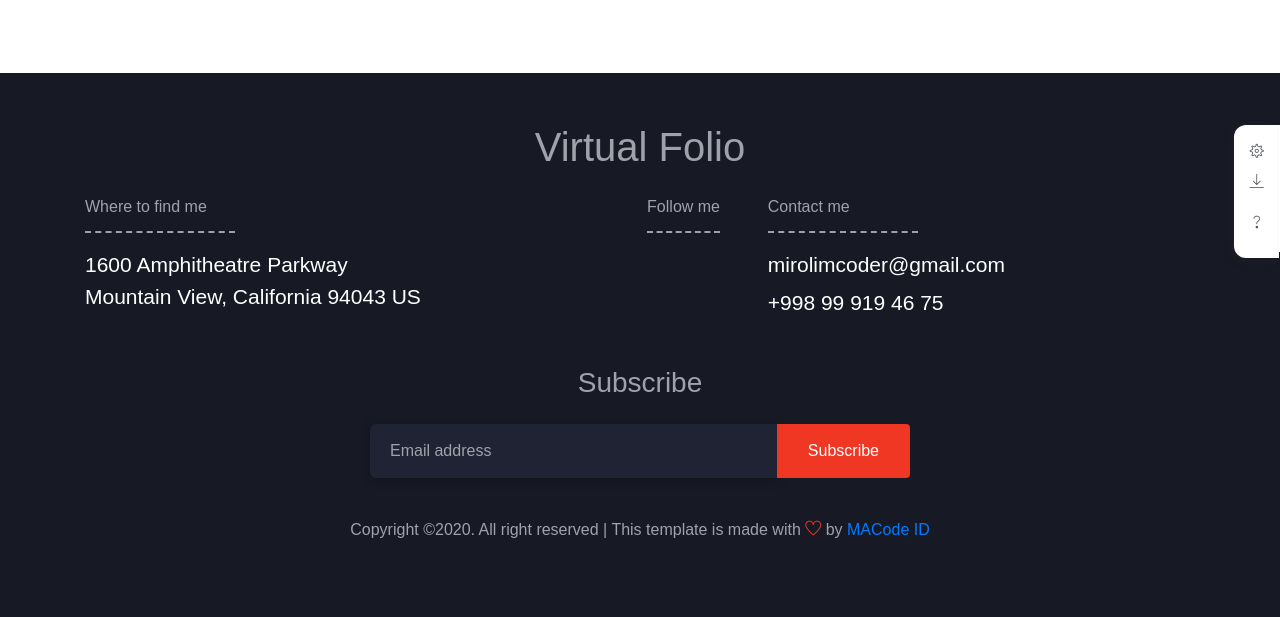
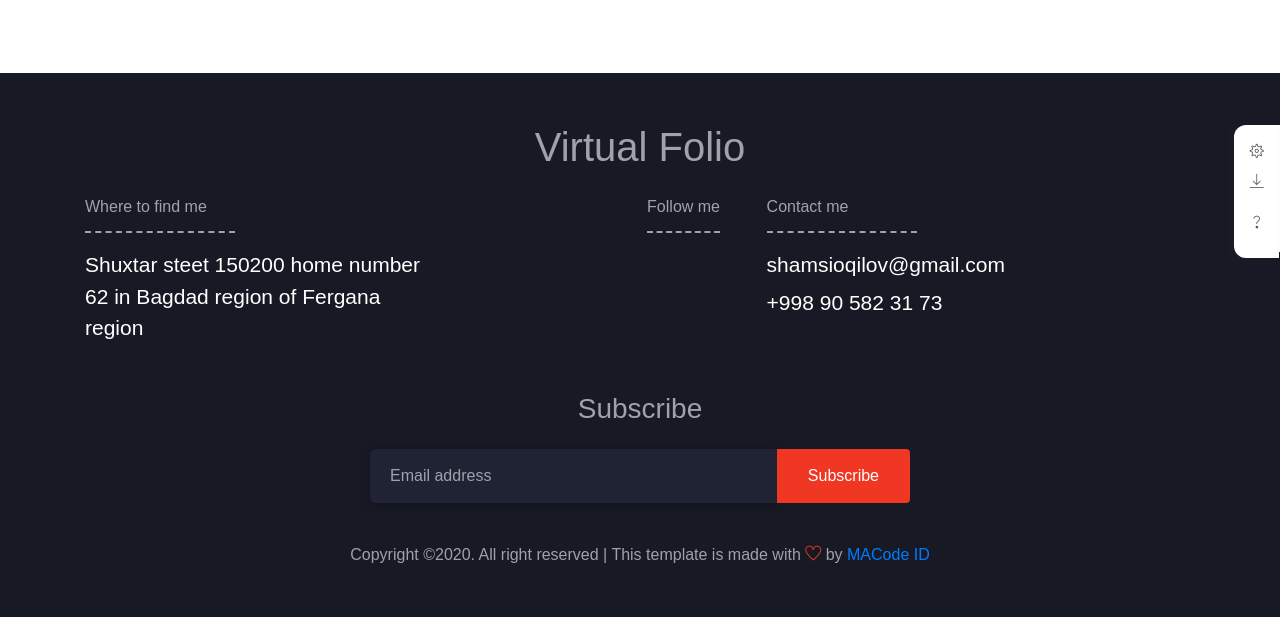
Before and after one commit to saladin2098/portfolio_shamsiddin_oqilov, a Django app: page /blog/ in a window 1280 px wide. Shown: the part 280-897 px from the top of the page. Before the commit the page ends 818 px from the top, so only its background shows below. Run offline with Django 4.2, Linux system fonts and the light colour scheme; data that the repository does not hold is empty; some libraries are stand-ins or nearby versions; some web fonts are replaced.

Commit message:
some default information has been changed

```diff
--- a/templates/base.html
+++ b/templates/base.html
@@ -8,7 +8,7 @@
 
     <meta name="copyright" content="MACode ID, https://www.macodeid.com/">
 
-    <title>Mirolim's Portfolio website</title>
+    <title>Shamsiddin's Portfolio website</title>
 
     <link rel="shortcut icon" href="{% static 'assets/favicon.ico' %}" type="image/x-icon">
 
--- a/templates/footer.html
+++ b/templates/footer.html
@@ -6,7 +6,7 @@
           <div class="footer-info">
             <p>Where to find me</p>
             <hr class="divider">
-            <p class="fs-large fg-white">1600 Amphitheatre Parkway Mountain View, California 94043 US</p>
+            <p class="fs-large fg-white">Shuxtar steet 150200 home number 62 in Bagdad region of Fergana region</p>
           </div>
         </div>
         <div class="col-md-6 col-lg-3 py-3">
@@ -25,8 +25,8 @@
             <p>Contact me</p>
             <hr class="divider">
             <ul class="list-unstyled">
-              <li>mirolimcoder@gmail.com</li>
-              <li>+998 99 919 46 75</li>
+              <li>shamsioqilov@gmail.com</li>
+              <li>+998 90 582 31 73</li>
 
             </ul>
           </div>
--- a/templates/login.html
+++ b/templates/login.html
@@ -16,7 +16,7 @@
     <fieldset>
       {% comment %} <legend><span class="number">1</span>Your basic info</legend> {% endcomment %}
       <label for="mail">Username:</label>
-      <input name="username" type="text" id="mail">mr011012
+      <input name="username" type="text" id="mail">
       <label for="password">Password:</label>
       <input name = "password" type="password" id="password">
 
--- a/templates/post/single.html
+++ b/templates/post/single.html
@@ -17,7 +17,7 @@
     <meta name="robots" content="index,follow">
 
 
-    <title>DevBlog - Personal Blog</title>
+    <title>Shamsiddin's personal blog</title>
 
     <!-- Favicon -->
     <link rel="shortcut icon" href="{% static 'post/images/favicon/favicon.ico' %}">
```
Also changed, not shown: blog/migrations/0008_alter_comment_options.py (added).
